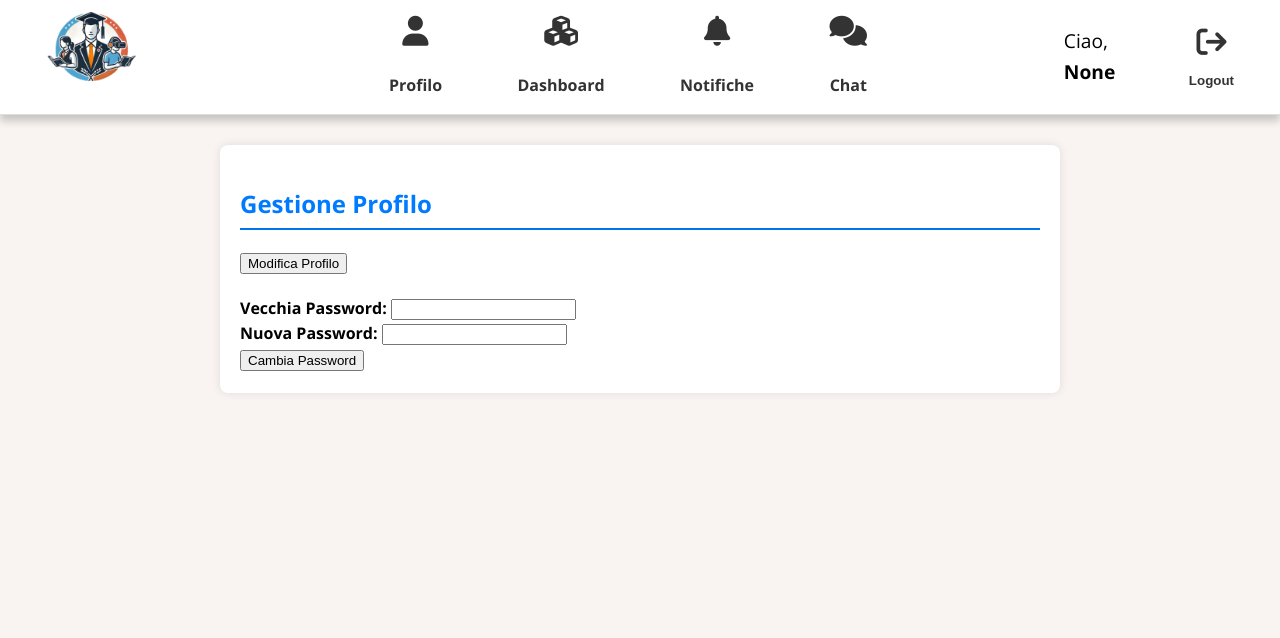
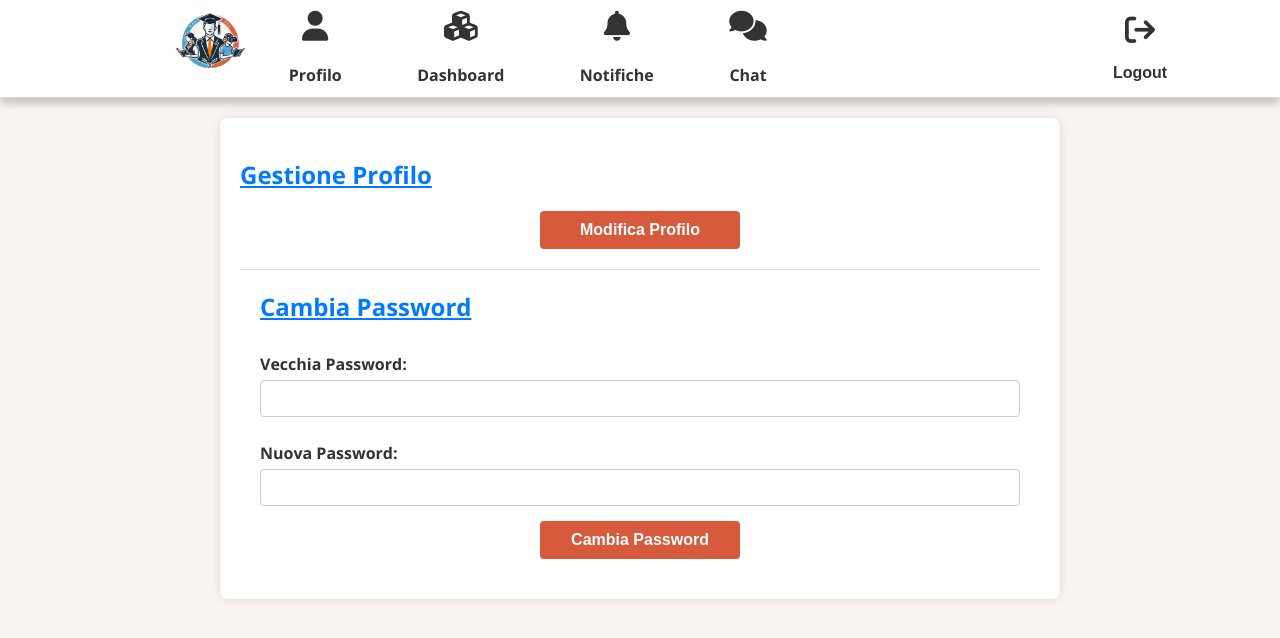
Before and after one commit to wassupiari/BeYourChoice, a Flask app: page /profilo/profilo/gestione in a window 1280 px wide. Shown: the top 638 px of the page. Run offline with Flask 3, Linux system fonts and the light colour scheme; parts of the project's set-up code (start-up, migrations or seed data) failed here and were passed over.

Commit message:
css gestione profilo e messaggi di successo ed errore modifica password

```diff
--- a/app/controllers/ProfiloControl.py
+++ b/app/controllers/ProfiloControl.py
@@ -1,7 +1,7 @@
 import logging
 
 import bcrypt
-from flask import flash, jsonify, session
+from flask import flash, jsonify, session, url_for, redirect
 from werkzeug.security import generate_password_hash, check_password_hash
 
 from databaseManager import DatabaseManager
@@ -77,6 +77,9 @@ class ProfiloControl:
         )
 
         if result.modified_count > 0:
-            return "Password aggiornata con successo."
-        else:
-            return "Errore: Password non aggiornata."
+            if result.modified_count > 0:
+                flash("Password aggiornata con successo!", "message_profile")
+            else:
+                flash("Errore: Password non aggiornata.", "message_profile")
+
+            return redirect(url_for('profilo.gestione_profilo'))
--- a/app/templates/gestioneProfilo.html
+++ b/app/templates/gestioneProfilo.html
@@ -16,6 +16,17 @@
     <main>
         <section class="profile-view">
             <h2>Gestione Profilo</h2>
+                 {% with messages = get_flashed_messages(with_categories=true) %}
+                {% if messages %}
+                    <ul class="flashes">
+                        {% for category, message in messages %}
+                            {% if category == 'message_profile' %}
+                                <li class="{{ category }}">{{ message }}</li>
+                            {% endif %}
+                        {% endfor %}
+                    </ul>
+                {% endif %}
+            {% endwith %}
             <form method="POST" id="profiloForm">
                 {% if profilo_studente %}
                     <input type="hidden" name="ruolo" value="studente">
@@ -54,14 +65,20 @@
                         <label for="cf"><strong>Codice Fiscale:</strong></label>
                         <input type="text" id="cf" name="cf" value="{{ profilo_docente.get('cf') or profilo_docente.get('CF', '') }}" readonly>
                     </div>
+
                     <!-- Aggiungi altri campi per il profilo docente se necessario -->
                 {% endif %}
-                <button type="button" id="editButton">Modifica Profilo</button>
+                <button type="submit" id="editButton">Modifica Profilo</button>
                 <button type="submit" id="saveButton" style="display: none;">Salva Modifiche</button>
             </form>
         </section>
 
+
+
+
+         <section class="profile-view">
         <form method="POST" action="{{ url_for('profilo.change_password') }}" id="changePasswordForm">
+            <h2>Cambia Password</h2>
     <div>
         <label for="oldPassword"><strong>Vecchia Password:</strong></label>
         <input type="password" id="oldPassword" name="old_password" required>
@@ -72,7 +89,10 @@
     </div>
     <button type="submit">Cambia Password</button>
 </form>
+         </section>
     </main>
+
+
     <script>
     document.getElementById('editButton').addEventListener('click', function() {
         const form = document.getElementById('profiloForm');
--- a/public/css/styleprofilo.css
+++ b/public/css/styleprofilo.css
@@ -1,37 +1,247 @@
 body {
     font-family: Arial, sans-serif;
-    line-height: 1.6;
+    background-color: #f9f9f9;
     margin: 0;
     padding: 0;
-    background-color: #f5f5f5;
-    color: black;
+    color: #333;
+}
+
+header {
+    background-color: #333;
+    color: white;
+    padding: 15px 0;
+    text-align: center;
 }
 
 main {
+    max-width: 800px;
+    margin: 20px auto;
     padding: 20px;
-    max-width: 800px;
-    margin: 30px auto;
-    background: #ffffff;
-    border-radius: 8px;
+    background-color: white;
     box-shadow: 0 0 10px rgba(0, 0, 0, 0.1);
+    border-radius: 8px;body {
+    font-family: Arial, sans-serif;
+    background-color: #f9f9f9;
+    margin: 0;
+    padding: 0;
+    color: #333;
 }
 
-section.profile-view {
-    margin-bottom: 20px;
+header {
+    background-color: #333;
+    color: white;
+    padding: 15px 0;
+    text-align: center;
+}
+
+main {
+    max-width: 800px;
+    margin: 20px auto;
+    padding: 20px;
+    background-color: white;
+    box-shadow: 0 0 10px rgba(0, 0, 0, 0.1);
+    border-radius: 8px;
 }
 
 h2 {
-    border-bottom: 2px solid #0073e6;
-    padding-bottom: 5px;
+    margin-top: 0;
     color: #007bff;
+    text-decoration: underline; /* Sottolinea il contenuto di h2 */
 }
 
-p {
-    margin: 10px 0;
+.profile-view {
+    margin-top: 20px;
 }
 
-p strong {
-    color: #0073e6;
+.profile-view form {
+    display: flex;
+    flex-direction: column;
 }
 
-/* Rimuovi gli stili relativi a input e button se non presenti nel template */
+.profile-view label {
+    margin-top: 10px;
+    font-weight: bold;
+}
+
+.profile-view input[type="text"],
+.profile-view input[type="email"],
+.profile-view input[type="password"] {
+    padding: 10px;
+    margin-top: 5px;
+    border: 1px solid #ddd;
+    border-radius: 4px;
+    width: 100%;
+    box-sizing: border-box;
+}
+
+input[readonly] {
+    background-color: #f0f0f0;
+}
+
+button {
+    display: inline-block;
+    width: 200px; /* Larghezza fissa per uniformità */
+    text-align: center;
+    text-decoration: none;
+    padding: 10px 20px;
+    font-size: 16px;
+    font-weight: bold;
+    color: white;
+    border-radius: 4px;
+    cursor: pointer;
+    transition: background-color 0.3s ease, transform 0.2s ease;
+    margin: 0 auto; /* Centra il pulsante */
+}
+
+button[type="submit"] {
+    background-color: #d75a3d;
+    border: none;
+}
+
+button[type="submit"]:hover {
+    background-color: #d75a3d;
+    transform: scale(1.05);
+}
+
+.error-message {
+    font-size: 18px;
+    color: red;
+    margin-top: 5px;
+}
+
+.flashes {
+    list-style-type: none;
+    padding: 0;
+}
+
+.flashes li.error {
+    color: red;
+}
+
+.flashes li.success {
+    color: green;
+}
+
+#changePasswordForm {
+    margin-top: 20px; /* Adjust to match profile form margin */
+    padding: 20px;
+    border-top: 1px solid #ddd;
+}
+
+#changePasswordForm div {
+    display: flex;
+    flex-direction: column;
+    margin-bottom: 15px;
+}
+
+#changePasswordForm label {
+    font-weight: bold;
+}
+
+#changePasswordForm input[type="password"] {
+    padding: 10px;
+    margin-top: 5px;
+    border: 1px solid #ccc;
+    border-radius: 4px;
+}
+}
+
+h2 {
+    margin-top: 0;
+    color: #007bff;
+    text-decoration: underline; /* Sottolinea il contenuto di h2 */
+}
+
+.profile-view {
+    margin-top: 20px;
+}
+
+.profile-view form {
+    display: flex;
+    flex-direction: column;
+
+}
+
+.profile-view label {
+    margin-top: 10px;
+    font-weight: bold;
+}
+
+.profile-view input[type="text"],
+.profile-view input[type="email"],
+.profile-view input[type="password"] {
+    padding: 10px;
+    margin-top: 5px;
+    border: 1px solid #ddd;
+    border-radius: 4px;
+    width: 100%;
+    box-sizing: border-box;
+}
+
+input[readonly] {
+    background-color: #f0f0f0;
+}
+
+button {
+    display: inline-block;
+    width: 200px; /* Larghezza fissa per uniformità */
+    text-align: center;
+    text-decoration: none;
+    padding: 10px 20px;
+    font-size: 16px;
+    font-weight: bold;
+    color: white;
+    border-radius: 4px;
+    cursor: pointer;
+    transition: background-color 0.3s ease, transform 0.2s ease;
+    align:center;
+}
+
+button[type="submit"] {
+    background-color: #d75a3d;
+    border: none;
+}
+
+button[type="submit"]:hover {
+    background-color: #d75a3d;
+    transform: scale(1.05);
+}
+
+.error-message {
+    font-size: 18px;
+    color: red;
+    margin-top: 5px;
+}
+
+.flashes {
+    list-style-type: none;
+    padding: 0;
+}
+
+.flashes li.message_profile {
+    color: green;
+}
+
+
+#changePasswordForm {
+    margin-top: 40px;
+    padding: 20px;
+    border-top: 1px solid #ddd;
+}
+
+#changePasswordForm div {
+    display: flex;
+    flex-direction: column;
+    margin-bottom: 15px;
+}
+
+#changePasswordForm label {
+    font-weight: bold;
+}
+
+#changePasswordForm input[type="password"] {
+    padding: 10px;
+    margin-top: 5px;
+    border: 1px solid #ccc;
+    border-radius: 4px;
+}
```
